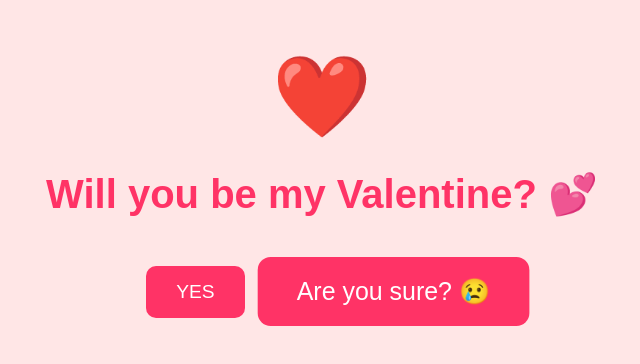
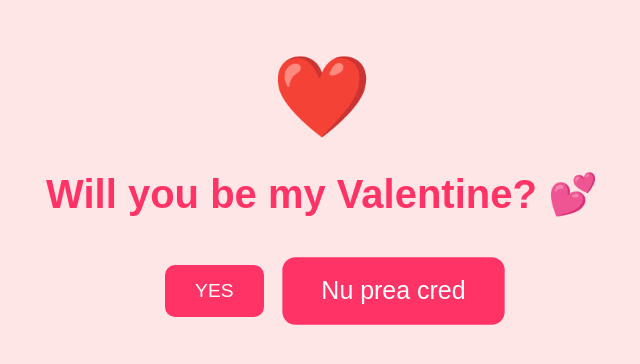
Before and after one commit to Potrok2/Valentine-s-Day, a plain HTML site: page index.html in a window 1280 px wide. Both pictures are taken after a click on the button "NO". Shown: the whole page, without its empty margins (318-958 px from the left). Drawn offline with Linux system fonts and the light colour scheme.

Commit message:
Update index.html

```diff
--- a/index.html
+++ b/index.html
@@ -3,7 +3,7 @@
 <head>
     <meta charset="UTF-8">
     <meta name="viewport" content="width=device-width, initial-scale=1.0">
-    <title>A question for you ❤️</title>
+    <title>❤️</title>
     <style>
         body {
             text-align: center;
@@ -40,7 +40,7 @@
 <body>
     <div class="heart">❤️</div>
     <h1>Will you be my Valentine? 💕</h1>
-    <button class="btn" onclick="alert('Yay! ❤️ Can’t wait!')">YES</button>
+    <button class="btn" onclick="alert('Yay! ❤️ Ne vedem pe 14!')">YES</button>
     <button class="btn" id="noBtn" onclick="growNoButton()">NO</button>
 
     <script>
@@ -50,7 +50,7 @@
         function growNoButton() {
             size += 0.3;
             noButton.style.transform = `scale(${size})`;
-            noButton.innerText = "Are you sure? 😢";
+            noButton.innerText = "Nu prea cred";
         }
     </script>
 </body>
```
